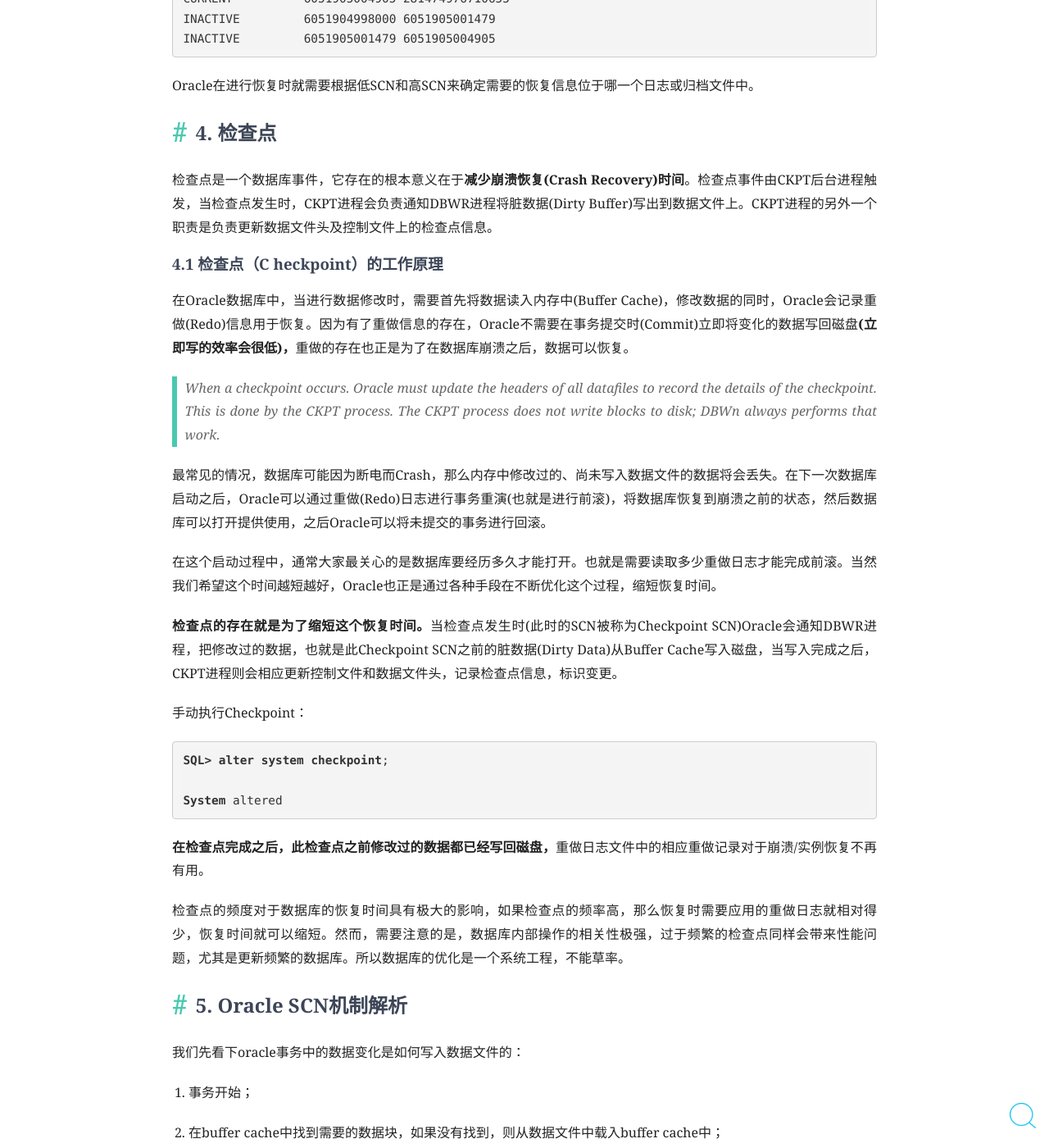
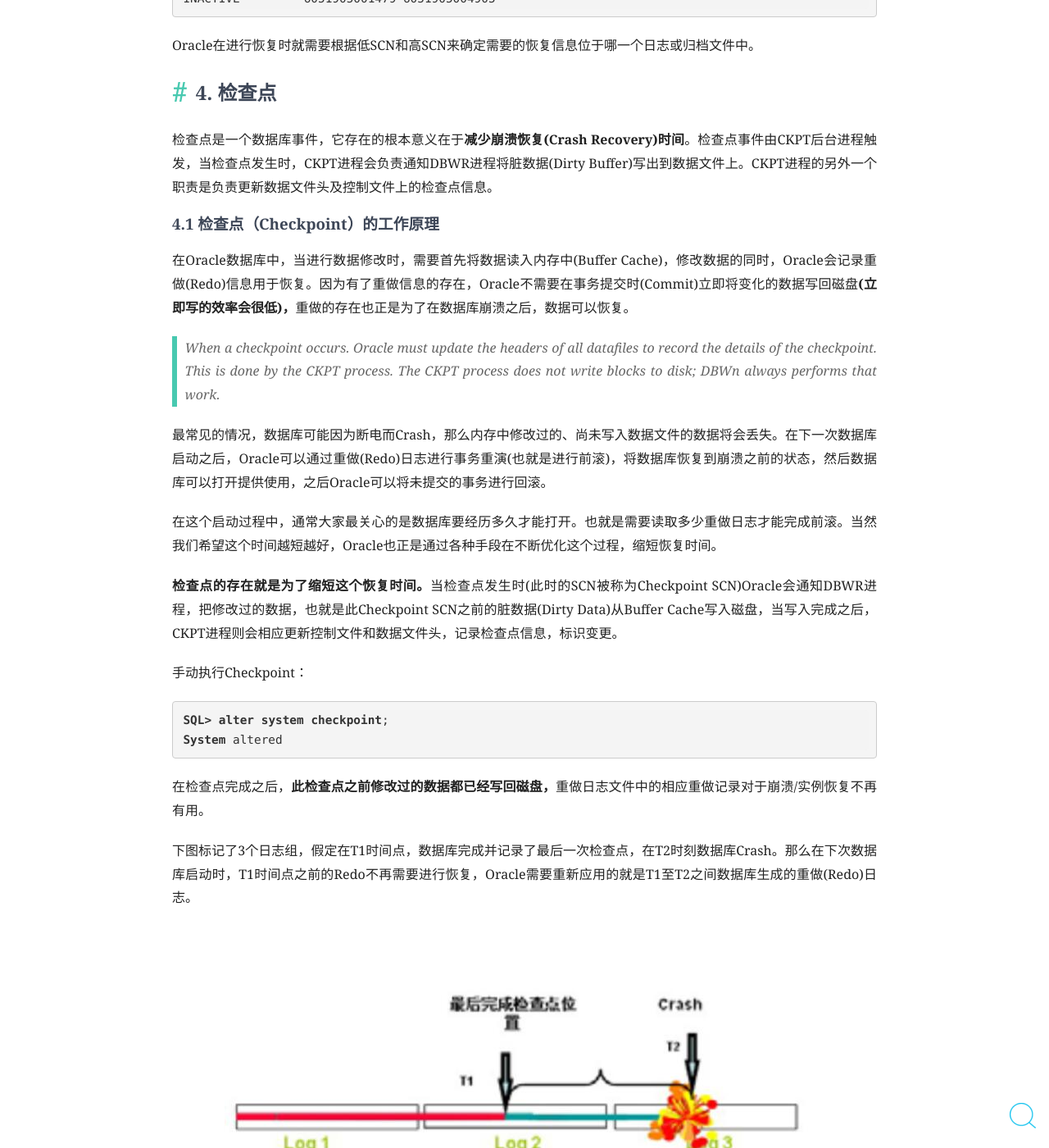
Before and after one commit to sunansheng/sunansheng.github.io, a Jekyll site: the page built from _posts/2018-05-16-oracle-scn-and-checkpoit.md, in a window 1280 px wide and 1400 px high, scrolled down 2400 px. Shown: the whole window at 82% size. Built offline with Jekyll 4.4.1, drawn with Linux system fonts in a browser that asks for light colours; nearby versions of some CDN libraries; comment, search, counter and statistics services are not loaded.

Commit message:
补充SCN

````diff
--- a/_posts/2018-05-16-oracle-scn-and-checkpoit.md
+++ b/_posts/2018-05-16-oracle-scn-and-checkpoit.md
@@ -48,17 +48,15 @@ VALUE
 包含数据库的名称、数据文件及日志文件的数量、数据库的检查点及SCN信息等：
 
 ```shell
-
-Db ID=1422785319=0x54cdfb27, Db Name='ORCL' "数据库名称"
+Db ID=1422785319=0x54cdfb27, Db Name='ORCL' 			"数据库名称"
 …… ……
 name #7: /u01/app/oracle/oradata/orcl/system01.dbf
 creation size=0 block size=8192 status=0xe head=7 tail=7 dup=1
 tablespace 0, index=1 krfil=1 prev_file=0
 unrecoverable scn: 0x0000.00000000 01/01/1988 00:00:00
-Checkpoint cnt:896 scn: 0x0581.11a7072f 05/07/2016 02:47:32 "数据文件 Checkpoint scn"
-Stop scn: 0xffff.ffffffff 04/28/2016 10:19:34 "数据文件 Stop scn"
+Checkpoint cnt:896 scn: 0x0581.11a7072f 05/07/2016 02:47:32 	"数据文件 Checkpoint scn"
+Stop scn: 0xffff.ffffffff 04/28/2016 10:19:34 			"数据文件 Stop scn"
 Creation Checkpointed at scn:  0x0000.00000007 08/15/2009 00:16:48
-
 ```
 
 ### 3.2 数据文件头
@@ -96,7 +94,7 @@ Oracle在进行恢复时就需要根据低SCN和高SCN来确定需要的恢复
 
 检查点是一个数据库事件，它存在的根本意义在于**减少崩溃恢复(Crash Recovery)时间**。检查点事件由CKPT后台进程触发，当检查点发生时，CKPT进程会负责通知DBWR进程将脏数据(Dirty Buffer)写出到数据文件上。CKPT进程的另外一个职责是负责更新数据文件头及控制文件上的检查点信息。
 
-### 4.1 检查点（C heckpoint）的工作原理
+### 4.1 检查点（Checkpoint）的工作原理
 
 在Oracle数据库中，当进行数据修改时，需要首先将数据读入内存中(Buffer Cache)，修改数据的同时，Oracle会记录重做(Redo)信息用于恢复。因为有了重做信息的存在，Oracle不需要在事务提交时(Commit)立即将变化的数据写回磁盘**(立即写的效率会很低)，**重做的存在也正是为了在数据库崩溃之后，数据可以恢复。
 
@@ -112,13 +110,18 @@ Oracle在进行恢复时就需要根据低SCN和高SCN来确定需要的恢复
 
 ```sql
 SQL> alter system checkpoint;
-
 System altered
 ```
 
-**在检查点完成之后，此检查点之前修改过的数据都已经写回磁盘，**重做日志文件中的相应重做记录对于崩溃/实例恢复不再有用。
+在检查点完成之后，**此检查点之前修改过的数据都已经写回磁盘，**重做日志文件中的相应重做记录对于崩溃/实例恢复不再有用。
+
+下图标记了3个日志组，假定在T1时间点，数据库完成并记录了最后一次检查点，在T2时刻数据库Crash。那么在下次数据库启动时，T1时间点之前的Redo不再需要进行恢复，Oracle需要重新应用的就是T1至T2之间数据库生成的重做(Redo)日志。
+
+![](/images/posts/20180623134409.jpg)
 
 检查点的频度对于数据库的恢复时间具有极大的影响，如果检查点的频率高，那么恢复时需要应用的重做日志就相对得少，恢复时间就可以缩短。然而，需要注意的是，数据库内部操作的相关性极强，过于频繁的检查点同样会带来性能问题，尤其是更新频繁的数据库。所以数据库的优化是一个系统工程，不能草率。
+
+
 
 ## 5. Oracle SCN机制解析
 
````
Also changed, not shown: images/posts/20180623134409.jpg (added).
